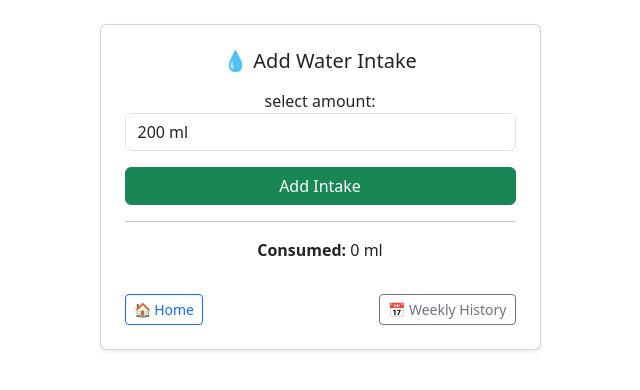
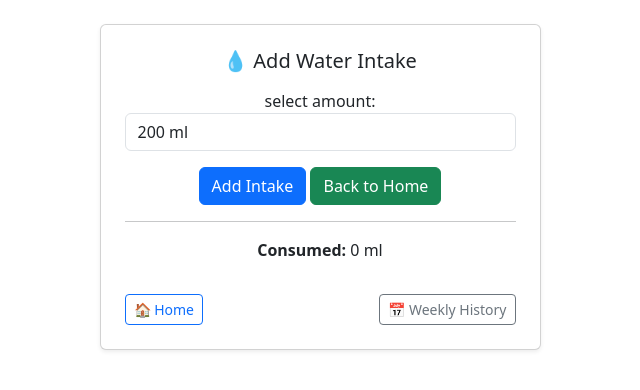
Before and after one commit to VaishnaviPoudel/Task, a Django app: page /add_water_intake/ in a window 1280 px wide. Shown: the part 56-446 px from the top of the page, without its empty margins (320-960 px from the left). Run offline with Django 5.2, Linux system fonts and the light colour scheme; a user stored in the database is signed in; data comes from the database, SQL or seed files in the repository; both versions use the stored data as it was after the commit.

Commit message:
update templates and improve views

```diff
--- a/WaterIntakeTracker/settings.py
+++ b/WaterIntakeTracker/settings.py
@@ -126,3 +126,5 @@ DEFAULT_AUTO_FIELD = 'django.db.models.BigAutoField'
 
 CRISPY_ALLOWED_TEMPLATE_PACKS = "bootstrap5"
 CRISPY_TEMPLATE_PACK = "bootstrap5"
+LOGIN_URL = '/login/'
+LOGIN_REDIRECT_URL = '/'
--- a/core/urls.py
+++ b/core/urls.py
@@ -1,6 +1,7 @@
 from django.urls import path
 from . import views
 urlpatterns = [
+
     path('', views.home,name='home'),
     path('add_water_intake/', views.add_water_intake, name='add_water_intake'),
     path('history/', views.weekly_history, name='weekly_history'),
--- a/core/views.py
+++ b/core/views.py
@@ -1,3 +1,5 @@
+DEFAULT_DAILY_GOAL=2000
+
 from django.shortcuts import render, redirect
 from .models import WaterIntake, WaterIntakeGoal
 from .forms import WaterIntakeForm, WaterIntakeGoalForm, UserRegistrationForm, LoginForm
@@ -10,19 +12,33 @@ from django.contrib import messages
 from django.contrib.auth import authenticate, login, logout
 
 
-@login_required
 def home(request):
-    total_intake = todays_intake(request.user)
-    daily_goal = get_user_goal(request.user)
-    remaining = daily_goal - total_intake if daily_goal > total_intake else 0
+    if request.user.is_authenticated:
+        total_intake = todays_intake(request.user)
+        daily_goal = get_user_goal(request.user)
+        remaining = daily_goal - total_intake if daily_goal > total_intake else 0
+        show_welcome = request.session.pop('just_logged_in', False)
+        goal_completed = total_intake >= daily_goal
 
 
-    context = {
-        'total_intake': total_intake,
-        'daily_goal': daily_goal,
-        'remaining': remaining
+        context = {
+            'total_intake': total_intake,
+            'daily_goal': daily_goal,
+            'remaining': remaining,
+            'show_welcome': show_welcome,
+            'goal_completed': goal_completed
 
-    }
+            }
+    else:
+        context = {
+            'total_intake': 0,
+            'daily_goal': DEFAULT_DAILY_GOAL,
+            'remaining': 0,
+            'show_welcome': False,
+            'goal_completed': False
+
+        }
+
     return render(request, 'home.html', context)
 
 def todays_intake(user):
@@ -39,7 +55,7 @@ def get_user_goal(user):
     try:
         return WaterIntakeGoal.objects.get(user=user).daily_goal_amount
     except WaterIntakeGoal.DoesNotExist:
-        return 2000
+        return DEFAULT_DAILY_GOAL
 
 
 @login_required
@@ -49,9 +65,17 @@ def add_water_intake(request):
         if form.is_valid():
             intake = form.save(commit=False)
             intake.user = request.user
+            previous_total = todays_intake(request.user)
             intake.save()
-            messages.success(request, 'Water intake added successfully!')
-            return redirect('add_water_intake')
+            total = previous_total + intake.amount
+
+            goal = get_user_goal(request.user)
+            if previous_total < goal <= total:
+                messages.success(request, 'You reached your daily goal!')
+            elif total < goal:
+                messages.success(request, 'Water intake added successfully!')
+
+            return redirect('home')
     else:
         form = WaterIntakeForm()
 
@@ -139,6 +163,8 @@ def login_page(request):
             user = authenticate(request, username=username, password=password)
             if user is not None:
                 login(request, user)
+                request.session['just_logged_in'] = True
+
                 return redirect('home')
             else:
                 messages.error(request, "Invalid username or password.")
@@ -150,4 +176,5 @@ def login_page(request):
 
 def logout_page(request):
     logout(request)
-    return redirect('login_page')
+    messages.success(request, "You have been logged out successfully.")
+    return redirect('home')
--- a/templates/add_water_intake.html
+++ b/templates/add_water_intake.html
@@ -18,7 +18,9 @@
             {% endif %}
           </div>
 
-          <button type="submit" class="btn btn-success w-100">Add Intake</button>
+          <button type="submit" class="btn btn-primary">Add Intake</button>
+          <button href="{% url 'home' %}" type="submit" class="btn btn-success">Back to Home</button>
+
         </form>
 
         <hr>
--- a/templates/base.html
+++ b/templates/base.html
@@ -15,13 +15,13 @@
             <div class="collapse navbar-collapse">
                 <ul class="navbar-nav ms-auto">
                     {% if user.is_authenticated %}
-                    <li class="nav-item"><a class="nav-link" href="{% url 'add_water_intake' %}">Add Intake</a></li>
-                    <li class="nav-item"><a class="nav-link" href="{% url 'set_goal' %}">Set Goal</a></li>
-                    <li class="nav-item"><a class="nav-link" href="{% url 'weekly_history' %}">Weekly History</a></li>
-                    <li class="nav-item"><a class="nav-link" href="{% url 'logout_page' %}">Logout</a></li>
+                    <li class="nav-item"><a class="nav-link btn btn-success" href="{% url 'add_water_intake' %}">Add Intake</a></li>
+                    <li class="nav-item"><a class="nav-link btn btn-success" href="{% url 'set_goal' %}">Set Goal</a></li>
+                    <li class="nav-item"><a class="nav-link btn btn-success" href="{% url 'weekly_history' %}">Weekly History</a></li>
+                    <li class="nav-item"><a class="nav-link btn btn-success" href="{% url 'logout_page' %}">Logout</a></li>
                     {% else %}
-                    <li class="nav-item"><a class="nav-link" href="{% url 'login_page' %}">Login</a></li>
-                    <li class="nav-item"><a class="nav-link" href="{% url 'register_page' %}">Register</a></li>
+                    <li class="nav-item"><a class="nav-link btn btn-success" href="{% url 'login_page' %}">Login</a></li>
+                    <li class="nav-item"><a class="nav-link btn btn-success" href="{% url 'register_page' %}">Register</a></li>
                     {% endif %}
                 </ul>
             </div>
```
Also changed, not shown: templates/home.html (+12 -4 lines), db.sqlite3.
